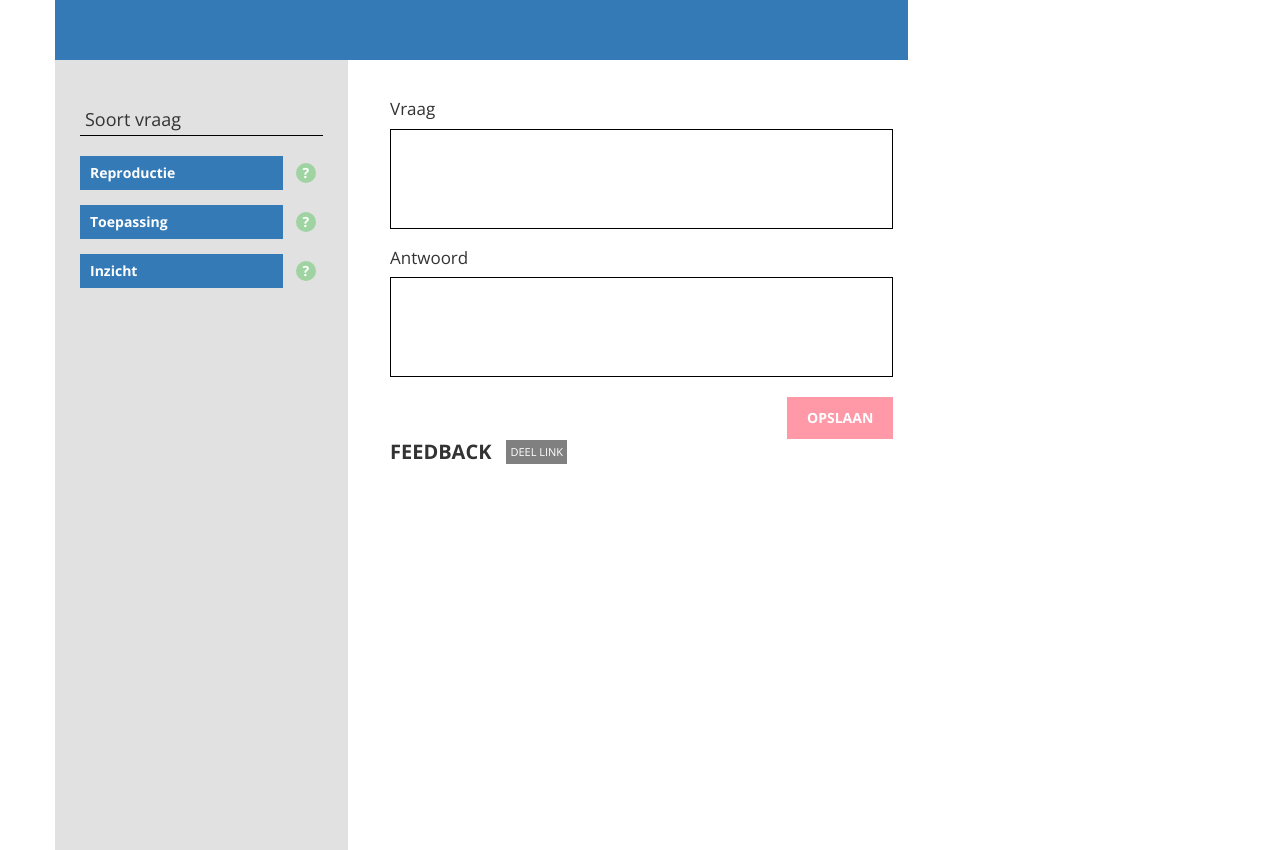
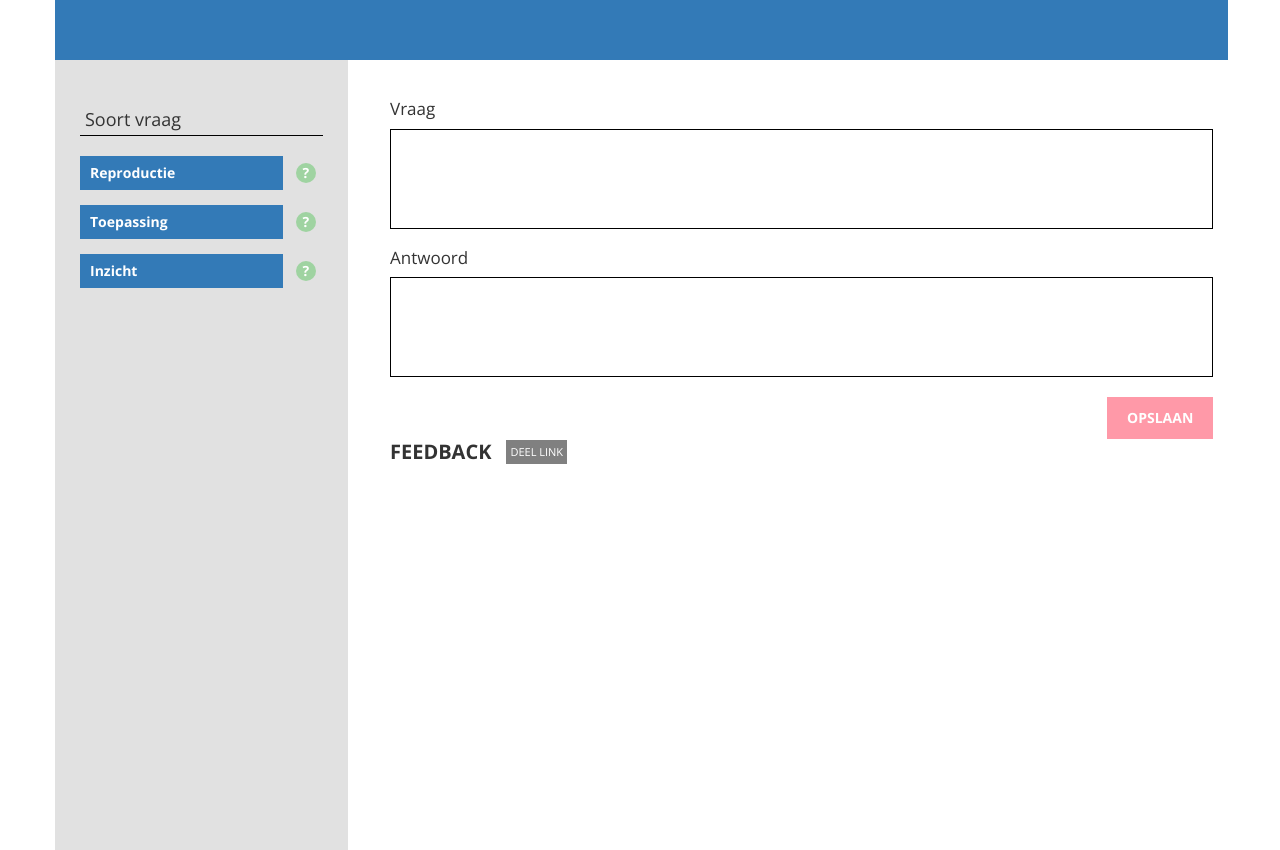
Before and after one commit to Silviavw/metadata_frontend, a website built with webpack: page index.html in a window 1280 px wide. Built offline with nearby package versions, Linux system fonts and the light colour scheme.

Commit message:
fix column

```diff
--- a/index.html
+++ b/index.html
@@ -60,7 +60,7 @@
         </div>
       </div>
 
-      <div class="col-md-8 filterpanel">
+      <div class="col-md-11 filterpanel">
       <div class="everything">
         <h3 class="vraagantwoordtitle">Vraag</h3>
         <div class="textvak vraag" id='values' contenteditable></div>
```
